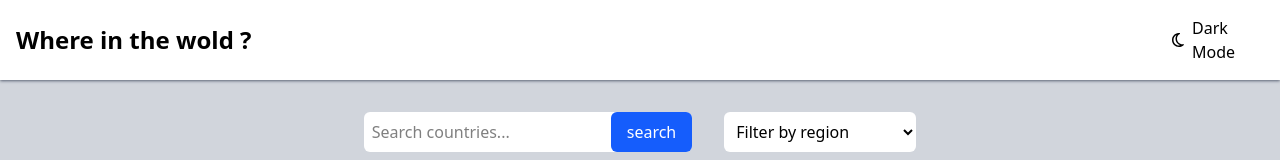
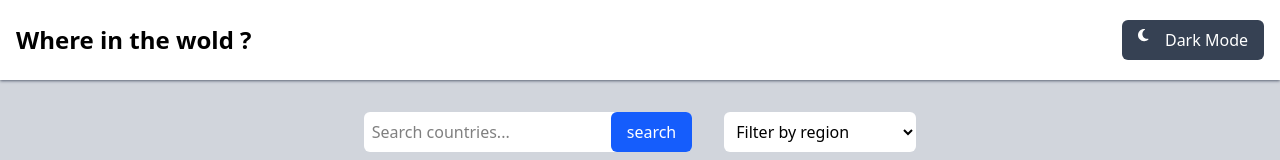
Before and after one commit to komijanimatin1/rest-countries, a Next.js app: page / in a window 1280 px wide. Shown: the top 160 px of the page. Built offline with nearby package versions, Linux system fonts and the light colour scheme; data requests are answered from the project's data file.

Commit message:
style: use Button library for dark mode toggeler

```diff
--- a/src/components/Navbar.tsx
+++ b/src/components/Navbar.tsx
@@ -1,5 +1,6 @@
 import { FontAwesomeIcon } from '@fortawesome/react-fontawesome'
-import { faMoon } from '@fortawesome/free-regular-svg-icons'
+import { faMoon } from '@fortawesome/free-solid-svg-icons'
+import Button from '@/app/libraries/Button/Button'
 export default function Navbar() {
     return (
         <nav className='w-full h-20 p-4 flex justify-between items-center bg-white shadow-gray-500 shadow-sm'>
@@ -9,10 +10,12 @@ export default function Navbar() {
             </span>
 
             {/* darck mode section */}
-            <span className='w-25 h-full p-2 flex items-center gap-2 cursor-pointer'>
-                <FontAwesomeIcon icon={faMoon} />
-                <span>Dark Mode</span>
-            </span>
+            <Button variant='ghost' className='bg-gray-700 text-white hover:text-gray-700'>
+                <div className='flex gap-4'>
+                    <FontAwesomeIcon  icon={faMoon} size='sm' />
+                    <div>Dark Mode</div>
+                </div>
+            </Button>
         </nav>
     )
 }
```
